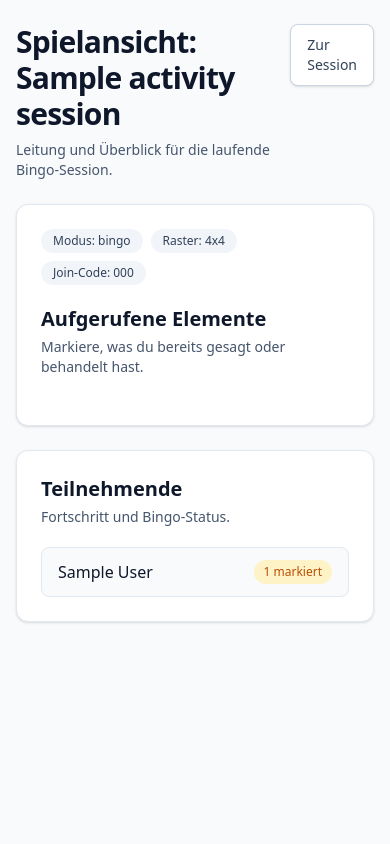
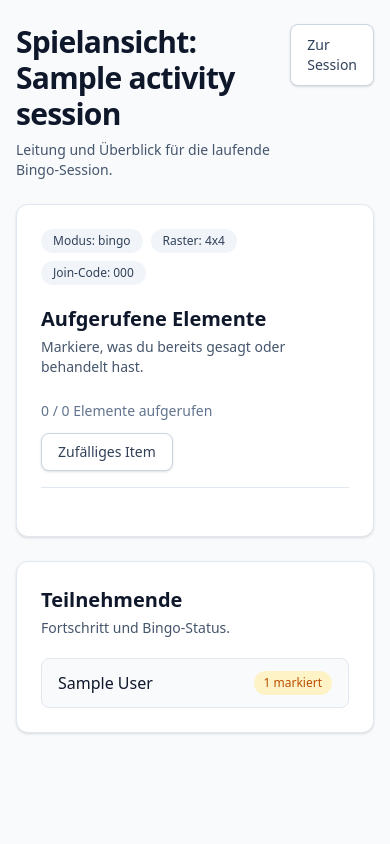
Before and after one commit to carebo80/daz-kernel, a FastAPI app: page /admin/activities/session/1/play in a window 390 px wide. Run offline with FastAPI, Linux system fonts and the light colour scheme; a database or web service that is not in the repository returns one stand-in record (values such as "Sample title"); parts of the project's set-up code (start-up, migrations or seed data) failed here and were passed over; some libraries are stand-ins or nearby versions.

Commit message:
feat(bingo): add teacher play controls, random pick and last called item

```diff
--- a/static/css/app.css
+++ b/static/css/app.css
@@ -23,8 +23,6 @@
     --color-emerald-700: oklch(50.8% 0.118 165.612);
     --color-emerald-800: oklch(43.2% 0.095 166.913);
     --color-emerald-900: oklch(37.8% 0.077 168.94);
-    --color-indigo-100: oklch(93% 0.034 272.788);
-    --color-indigo-500: oklch(58.5% 0.233 277.117);
     --color-slate-50: oklch(98.4% 0.003 247.858);
     --color-slate-100: oklch(96.8% 0.007 247.896);
     --color-slate-200: oklch(92.9% 0.013 255.508);
@@ -321,6 +319,12 @@
   .h-56 {
     height: calc(var(--spacing) * 56);
   }
+  .min-h-14 {
+    min-height: calc(var(--spacing) * 14);
+  }
+  .min-h-16 {
+    min-height: calc(var(--spacing) * 16);
+  }
   .min-h-screen {
     min-height: 100vh;
   }
@@ -381,12 +385,6 @@
   .grid-cols-1 {
     grid-template-columns: repeat(1, minmax(0, 1fr));
   }
-  .grid-cols-4 {
-    grid-template-columns: repeat(4, minmax(0, 1fr));
-  }
-  .grid-cols-5 {
-    grid-template-columns: repeat(5, minmax(0, 1fr));
-  }
   .flex-col {
     flex-direction: column;
   }
@@ -404,6 +402,9 @@
   }
   .justify-center {
     justify-content: center;
+  }
+  .gap-1 {
+    gap: calc(var(--spacing) * 1);
   }
   .gap-2 {
     gap: calc(var(--spacing) * 2);
@@ -500,6 +501,10 @@
     border-style: var(--tw-border-style);
     border-width: 2px;
   }
+  .border-b {
+    border-bottom-style: var(--tw-border-style);
+    border-bottom-width: 1px;
+  }
   .border-dashed {
     --tw-border-style: dashed;
     border-style: dashed;
@@ -560,6 +565,9 @@
   }
   .object-cover {
     object-fit: cover;
+  }
+  .p-1 {
+    padding: calc(var(--spacing) * 1);
   }
   .p-2 {
     padding: calc(var(--spacing) * 2);
@@ -629,6 +637,9 @@
   }
   .pt-2 {
     padding-top: calc(var(--spacing) * 2);
+  }
+  .pb-4 {
+    padding-bottom: calc(var(--spacing) * 4);
   }
   .text-center {
     text-align: center;
@@ -800,19 +811,9 @@
       border-color: var(--color-emerald-500);
     }
   }
-  .peer-checked\:border-indigo-500 {
-    &:is(:where(.peer):checked ~ *) {
-      border-color: var(--color-indigo-500);
-    }
-  }
   .peer-checked\:bg-emerald-100 {
     &:is(:where(.peer):checked ~ *) {
       background-color: var(--color-emerald-100);
-    }
-  }
-  .peer-checked\:bg-indigo-100 {
-    &:is(:where(.peer):checked ~ *) {
-      background-color: var(--color-indigo-100);
     }
   }
   .placeholder\:text-slate-400 {
@@ -894,6 +895,16 @@
   .sm\:flex-row {
     @media (width >= 40rem) {
       flex-direction: row;
+    }
+  }
+  .sm\:items-center {
+    @media (width >= 40rem) {
+      align-items: center;
+    }
+  }
+  .sm\:justify-between {
+    @media (width >= 40rem) {
+      justify-content: space-between;
     }
   }
   .sm\:p-8 {
--- a/templates/admin/activities/play.html
+++ b/templates/admin/activities/play.html
@@ -40,22 +40,44 @@
                         Join-Code: {{ session.join_code }}
                     </span>
                 </div>
-
                 <h2 class="text-xl font-semibold text-slate-900">Aufgerufene Elemente</h2>
+                <div id="teacher-summary">
                 <p class="mt-1 text-sm text-slate-600">
                     Markiere, was du bereits gesagt oder behandelt hast.
                 </p>
-
                 <form id="teacher-board" method="post" action="/admin/activities/session/{{ session.id }}/play"
                     hx-post="/admin/activities/session/{{ session.id }}/play"
                     hx-trigger="change from:input[name='teacher_called_items']" hx-target="#teacher-board" hx-swap="outerHTML"
                     hx-select="#teacher-board" class="mt-6">
+
+                <div class="mt-4 flex flex-col gap-3 sm:flex-row sm:items-center sm:justify-between border-b border-slate-200 pb-4">
+
+                        <p class="text-sm text-slate-500">
+                            {{ teacher_called_items|length }} / {{ items|length }} Elemente aufgerufen
+                        </p>
+
+                        <div class="flex items-center gap-3">
+                            {% if teacher_last_called_item %}
+                            <span
+                                class="inline-flex items-center rounded-full bg-emerald-100 px-3 py-1 text-sm font-medium text-emerald-800">
+                                Zuletzt: {{ teacher_last_called_item }}
+                            </span>
+                            {% endif %}
+
+                            <button type="submit" name="action" value="random_pick"
+                                class="inline-flex items-center rounded-lg border border-slate-300 bg-white px-4 py-2 text-sm font-medium text-slate-700 shadow-sm hover:bg-slate-50">
+                                Zufälliges Item
+                            </button>
+                        </div>
+                    </div>
+
                     {% if grid_size == 4 %}
-                    <div class="grid gap-3" style="grid-template-columns: repeat(4, minmax(0, 1fr));">
+                    <div class="mt-6 grid gap-2" style="grid-template-columns: repeat(4, minmax(0, 1fr));">
                         {% elif grid_size == 5 %}
-                        <div class="grid gap-3" style="grid-template-columns: repeat(5, minmax(0, 1fr));">
+                        <div class="grid gap-1" style="grid-template-columns: repeat(5, minmax(0, 1fr));">
                             {% else %}
                             <div class="grid gap-3" style="grid-template-columns: repeat(4, minmax(0, 1fr));">
+
                                 {% endif %}
 
                                 {% for item in items %}
@@ -65,7 +87,7 @@
                                 <label class="block cursor-pointer">
                                     <input type="checkbox" name="teacher_called_items" value="{{ idx }}" class="peer sr-only" {% if
                                         checked %}checked{% endif %} />
-                                    <div class="flex aspect-square items-center justify-center rounded-lg border p-3 text-center text-base font-semibold shadow-sm transition hover:bg-slate-50
+                                    <div class="flex min-h-16 items-center justify-center rounded-md border px-2 py-2 text-center text-sm font-medium shadow-sm transition hover:bg-slate-50
                                         {% if checked %}
                                             border-emerald-500 bg-emerald-100 text-emerald-900
                                         {% else %}
```
Also changed, not shown: app/api/activities.py (+51 -2 lines), templates/admin/activities/play_board_partial.html (+19 -4 lines).
